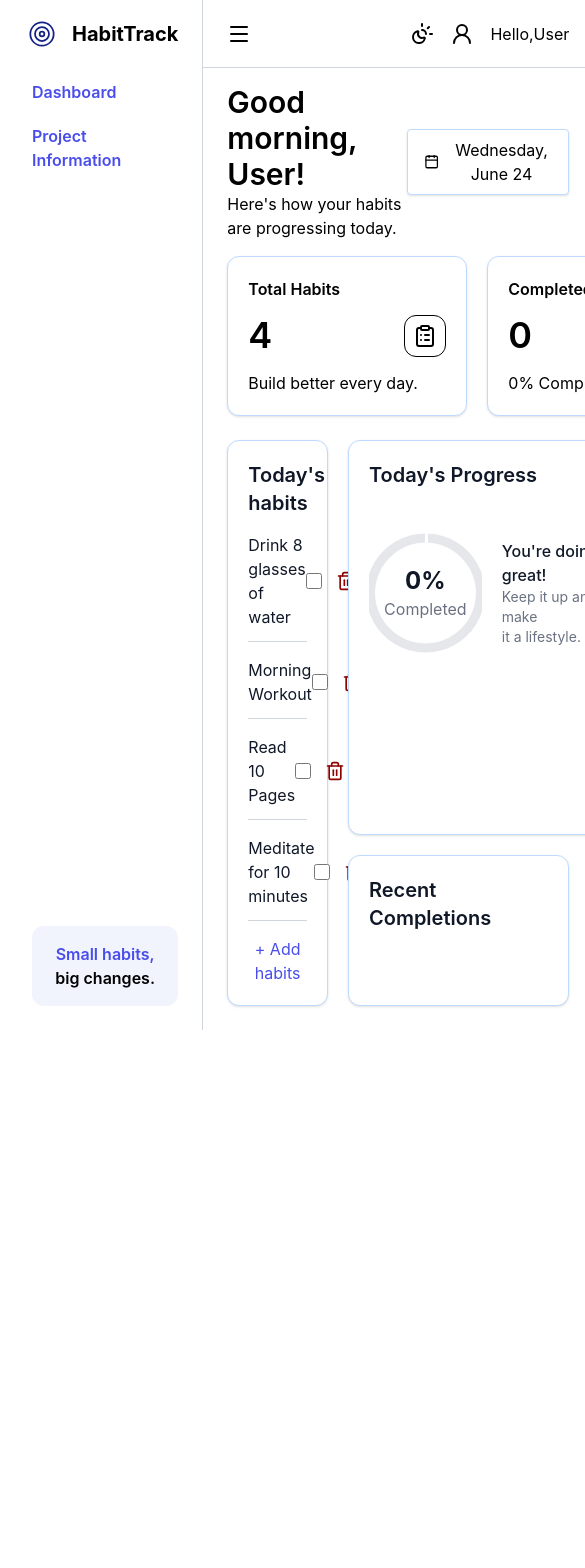
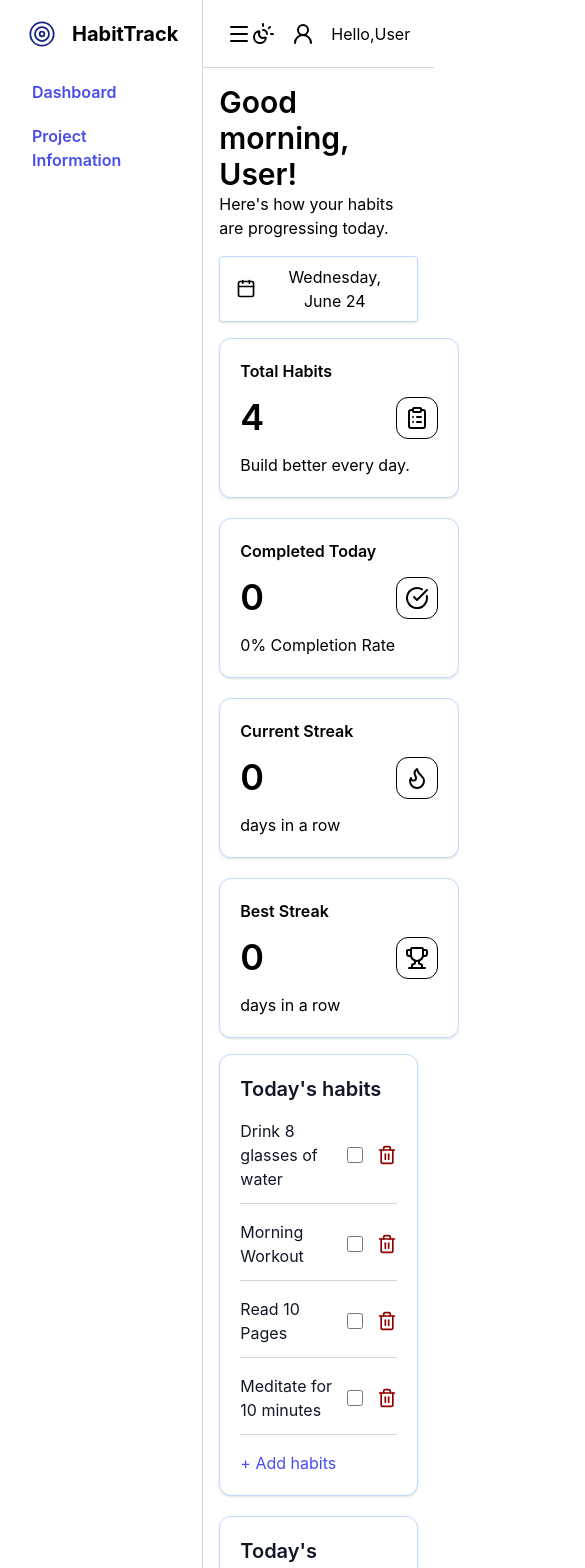
Before and after one commit to satyamsrivastava058/habit-tracker, a React (Vite) app: page / in a window 390 px wide. Shown: the top 1568 px of the page, 585 px wide, since content can reach past the window. Before the commit the page ends 1030 px from the top, so only its background shows below. Built offline with nearby package versions, Linux system fonts and the light colour scheme.

Commit message:
Improve responsiveness and UI polish

```diff
--- a/src/App.jsx
+++ b/src/App.jsx
@@ -12,8 +12,8 @@ const App = () => {
   const [isDark, setIsDark] = useState(false)
 
   return (
-    <div className={`${isDark ? "bg-black text-white" : "bg-white text-black"}  flex`}>
-      {isOpen && <SideBar />}
+    <div className={`${isDark ? "bg-gray-950 text-white" : "bg-white text-black"}  flex min-h-screen transition-colors duration-300`}>
+      {isOpen && <SideBar isDark={isDark}/>}
       <Routes>
         <Route path="/" element={<MainContent setIsOpen={setIsOpen} isOpen={isOpen } setIsDark={setIsDark} isDark={isDark}/>} />
         <Route path="/project-info" element={<ProjectInfo isDark={isDark}/>} />
--- a/src/components/DashboardContent.jsx
+++ b/src/components/DashboardContent.jsx
@@ -13,8 +13,8 @@ function handleShowInput() {
 }
 
   return (
-    <div  className={`grid grid-cols-3 gap-5 min-h-105 m-6 ${isDark ? "text-white" :"text-gray-900"}`}>
-        <div className={`row-span-2 rounded-xl p-5 border border-blue-200 space-y-4 shadow-sm ${isDark ? "bg-gray-900 border-gray-700" : "bg-white border-blue-200"} `}>
+    <div  className={`grid grid-cols-1 xl:grid-cols-3 gap-5 m-4 md:m-6 ${isDark ? "text-white" :"text-gray-900"}`}>
+        <div className={`xl:row-span-2 rounded-xl p-5 border border-blue-200 space-y-4 shadow-sm ${isDark ? "bg-gray-900 border-gray-700" : "bg-white border-blue-200"} `}>
             <h1 className='text-xl font-semibold'>Today's habits</h1>
             {habits.map((habit,idx ) => {
               return(
@@ -38,7 +38,7 @@ function handleShowInput() {
             })}
             {showInput &&
             <input
-            className='w-full flex items-center justify-center pb-3 border-b  border-gray-300'
+            className={`w-full flex items-center justify-center pb-3 border-b  border-gray-300 ${isDark?'bg-gray-800 border-gray-700 text-white': 'bg-white border-gray-300'}`}
             value={newHabit}
             onChange={ (e) => {
               setNewHabit(e.target.value)
@@ -54,17 +54,17 @@ function handleShowInput() {
             }}}
             />}
             <button
-            className='text-[#494deb] cursor-pointer'
+            className='text-[#494deb] cursor-pointer transition-all duration-200 hover:scale-[1.02] hover:'
             onClick={() => {
               handleShowInput();
             }}
             >+ Add habits</button>
         </div>
-        <div className=' col-span-2 flex gap-5'>
+        <div className='xl:col-span-2 flex flex-col lg:flex-row gap-5'>
             <div className={` rounded-xl p-5 border border-blue-200 space-y-4 flex-1 shadow-sm ${isDark ? "bg-gray-900 border-gray-700" : "bg-white border-blue-200"}`}>
               <h1 className='text-xl font-semibold mb-6'>Today's Progress</h1>
               <div className='flex gap-5  items-center'>
-                  <div className='relative w-40 h-40'>
+                  <div className='relative w-45 h-40'>
                       <ResponsiveContainer width='100%' height='100%'>
                           <PieChart>
                               <Pie
@@ -107,23 +107,23 @@ function handleShowInput() {
                                    <XAxis dataKey={'day'}
                                    axisLine={false}
                                    tickLine={false}
-                                   tick={{ fontWeight: 600 }}/>
+                                   tick={{ fontWeight: 600, fill:isDark ? "#d1d5db" : "#374151" }}/>
                                    <YAxis dataKey={'progress'}
                                      axisLine={false}
                                      tickLine={false}
-                                     tick={{ fontWeight: 600 }}
+                                     tick={{ fontWeight: 600, fill:isDark ? "#d1d5db" : "#374151" }}
                                      tickFormatter={(value) => `${value}%`}/>
                                    <Bar
                                      dataKey={'progress'}
                                      fill='#494deb'
                                      radius={[6,6,0,0]} />
-                                     <CartesianGrid vertical={false} strokeDasharray="0" stroke="#e5e7eb" />
+                                     <CartesianGrid vertical={false} strokeDasharray="0" stroke={isDark ? "#374151" : "#e5e7eb"} />
                                </BarChart>
                            </ResponsiveContainer>
                        </div>
                </div>
         </div>
-        <div className={`col-span-2  rounded-xl p-5 border border-blue-200 shadow-sm space-y-4 ${isDark ? "bg-gray-900 border-gray-700" : "bg-white border-blue-200"}`}>
+        <div className={`xl:col-span-2  rounded-xl p-5 border border-blue-200 shadow-sm space-y-4 ${isDark ? "bg-gray-900 border-gray-700" : "bg-white border-blue-200"}`}>
             <h2 className='text-xl font-semibold'>Recent Completions</h2>
             {recentActivity.map((activity) => {
               return(
--- a/src/components/Header.jsx
+++ b/src/components/Header.jsx
@@ -26,7 +26,7 @@ const Header = ({setIsOpen, isOpen, setIsDark, isDark}) => {
             <h2>Hello,User</h2>
         </div>
       </div>
-      <div className='flex justify-between px-6 items-center min-h-17 my-4'>
+      <div className='flex flex-col md:flex-row justify-between items-start md:items-center gap-4 px-4 md:px-6 my-4'>
         <div>
           <h1 className='text-3xl font-semibold'>Good morning, User!</h1>
           <p>Here's how your habits are progressing today.</p>
--- a/src/components/MainContent.jsx
+++ b/src/components/MainContent.jsx
@@ -274,7 +274,7 @@ const getTimeAgo = (lastCompletedDate) => {
   return (
     <div className='min-h-screen w-full '>
         <Header setIsOpen={setIsOpen} isOpen={isOpen} setIsDark={setIsDark} isDark={isDark}/>
-        <div className='flex gap-5 px-6 flex-nowrap'>
+        <div className='grid grid-cols-1 sm:grid-cols-2 xl:grid-cols-4 gap-5 px-4 md:px-6'>
           {statsData.map((item,idx) => {
           return <StatsCard key={idx} {...item} isDark={isDark} />
         })}
--- a/src/components/ProjectInfo.jsx
+++ b/src/components/ProjectInfo.jsx
@@ -73,7 +73,7 @@ const ProjectInfo = ({ isDark }) => {
         </div>
       </div>
 
-      <div className="grid md:grid-cols-3 gap-6">
+      <div className="grid grid-cols-1 md:grid-cols-2 xl:grid-cols-3 gap-6">
         <div
           className={`rounded-xl border p-6 shadow-sm ${
             isDark
--- a/src/components/SideBar.jsx
+++ b/src/components/SideBar.jsx
@@ -3,9 +3,13 @@ import { Target } from 'lucide-react'
 import { NavLink } from "react-router-dom";
 
 
-const SideBar = () => {
+const SideBar = ({isDark}) => {
   return (
-    <div className=' min-h-screen w-64 px-6 pb-6 pt-1 flex flex-col border-r border-r-gray-300'>
+    <div className={`min-h-screen w-64 lg:w-72 px-6 pb-6 pt-1 flex flex-col border-r border-r-gray-300 ${
+    isDark
+      ? "bg-gray-900 border-gray-700"
+      : "bg-white border-blue-200"
+}`}>
       <div className='flex pl-1 mb-4 items-center font-bold text-xl gap-4 min-h-15 w-full '>
         <Target size={28} color="#132186" strokeWidth={1.5} />
         <h1>HabitTrack</h1>
@@ -17,7 +21,7 @@ const SideBar = () => {
         </div>
         <div className=' min-h-20 rounded-xl flex flex-col items-center justify-center font-semibold bg-[#f1f4fd]'  >
           <h1 className='text-[#494deb]'>Small habits,</h1>
-          <h1>big changes.</h1>
+          <h1 className=''>big changes.</h1>
         </div>
       </div>
     </div>
--- a/src/components/StatsCard.jsx
+++ b/src/components/StatsCard.jsx
@@ -2,7 +2,7 @@ import React from 'react'
 
 const StatsCard = ({title, value, subtitle, icon: Icon, isDark}) => {
   return (
-    <div className={`min-h-40 min-w-60 p-5 flex flex-1 flex-col justify-between border rounded-xl border-blue-200 shadow-sm ${isDark ? "bg-gray-900 border-gray-700" : "bg-white border-blue-200"}`}>
+    <div className={`min-h-40 min-w-60 p-5 flex flex-1 flex-col justify-between border rounded-xl border-blue-200 shadow-sm hover:shadow-lg transition-all duration-200 ${isDark ? "bg-gray-900 border-gray-700" : "bg-white border-blue-200"}`}>
         <h2 className='font-semibold'>{title}</h2>
         <div className='flex justify-between'>
           <p className='text-4xl font-semibold '>{value}</p>
```
